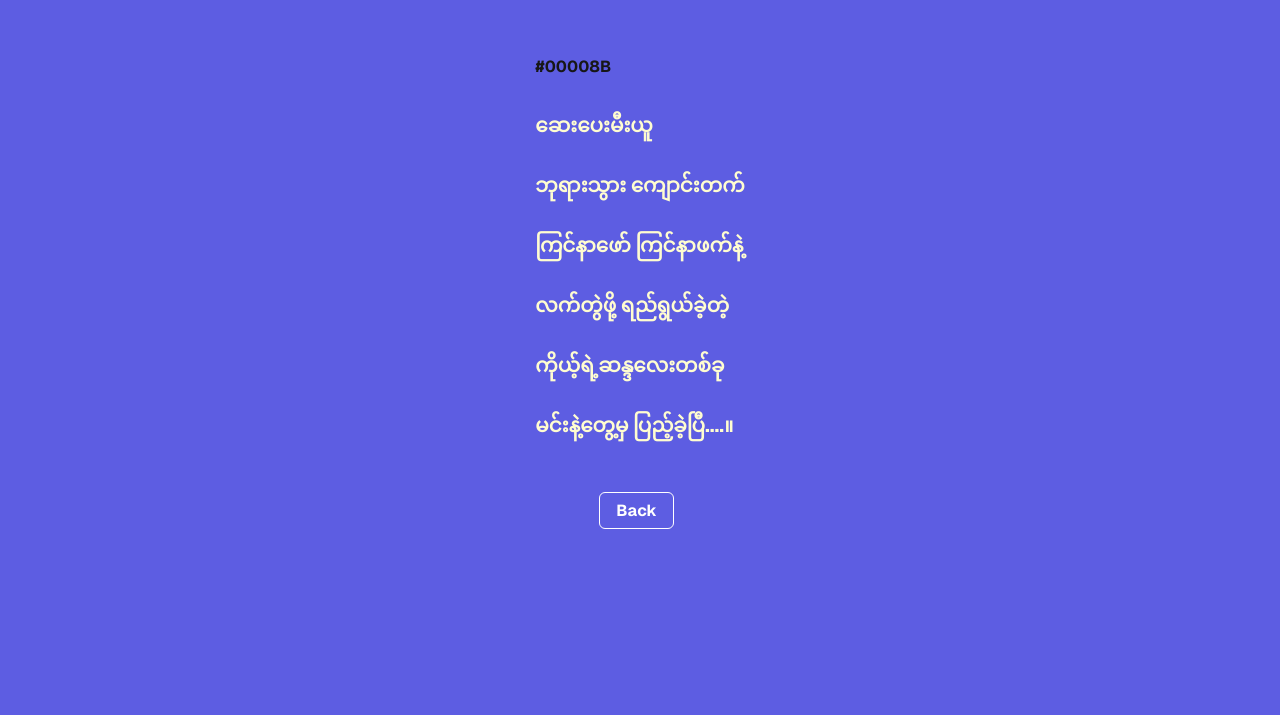
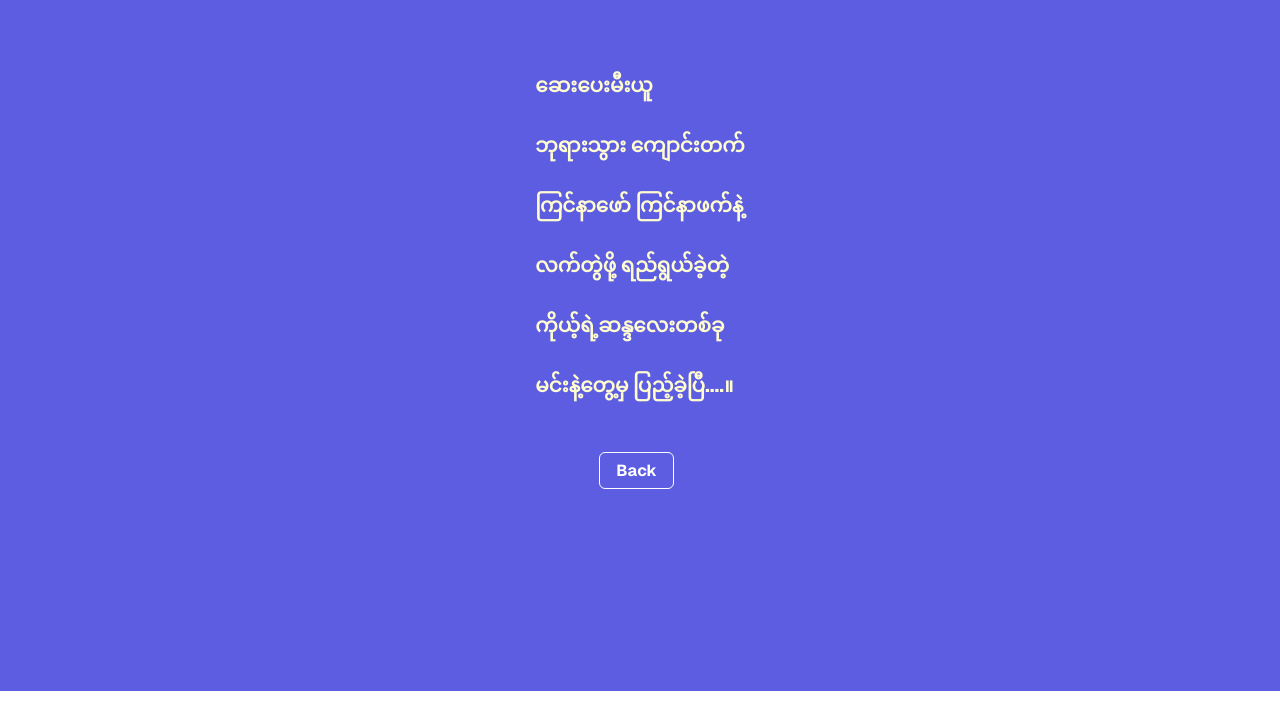
Before and after one commit to AungNaingPhyo2006/aanda, a Next.js app: page /love in a window 1280 px wide. Shown: the part 109-824 px from the top of the page. After the commit the page ends 800 px from the top, so only its background shows below. Built offline with nearby package versions, Linux system fonts and the light colour scheme.

Commit message:
Update page.tsx

```diff
--- a/app/love/page.tsx
+++ b/app/love/page.tsx
@@ -3,7 +3,7 @@
 export default function Love() {
   return (
     <div className="grid grid-rows-[20px_1fr_20px] items-center justify-items-center min-h-screen p-8 pb-20 gap-16 sm:p-20 bg-[#5D5DE2] font-bold font-[family-name:var(--font-geist-sans)] ">
-    <main className="flex flex-col gap-8 row-start-2 items-center sm:items-start">#00008B
+    <main className="flex flex-col gap-8 row-start-2 items-center sm:items-start">
           <p className="sm:text-lg md:text-xl lg:text-xl xl:text-xl text-[#FFFDD0]">ဆေးပေးမီးယူ</p>
           <p className="sm:text-lg md:text-xl lg:text-xl xl:text-xl text-[#FFFDD0]">ဘုရားသွား ကျောင်းတက်</p>
           <p className="sm:text-lg md:text-xl lg:text-xl xl:text-xl text-[#FFFDD0]">ကြင်နာဖော် ကြင်နာဖက်နဲ့</p>
```
